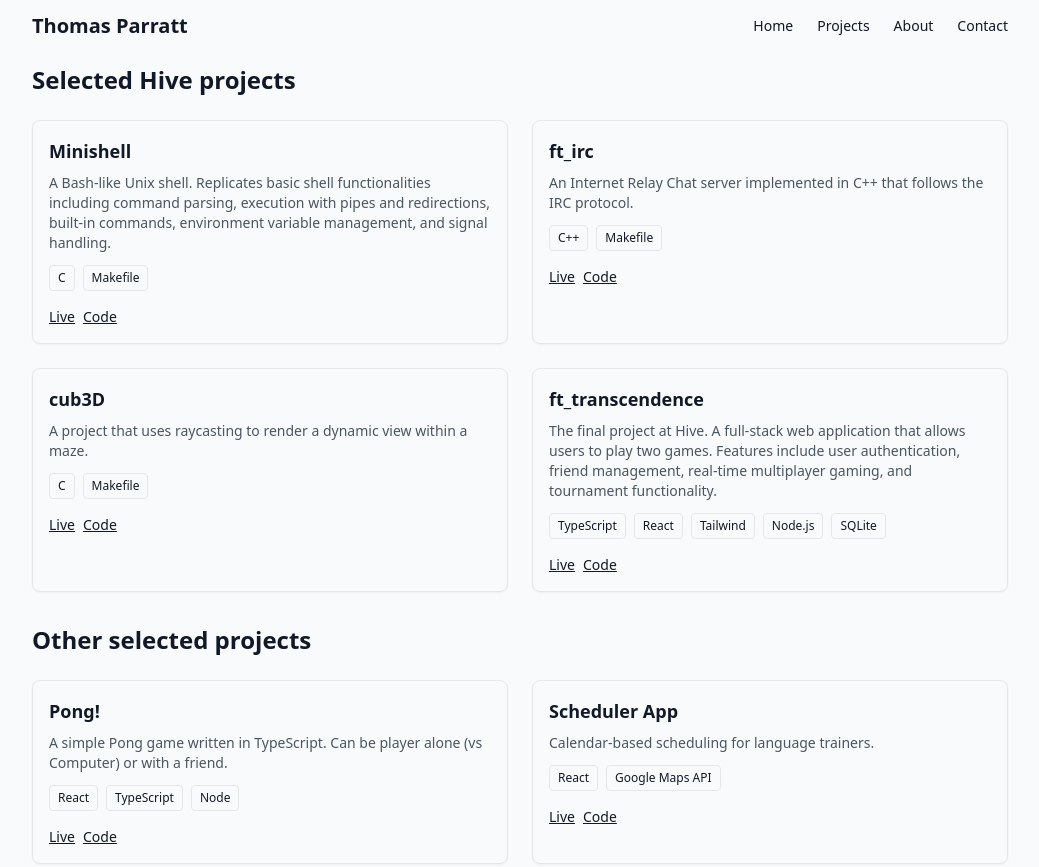
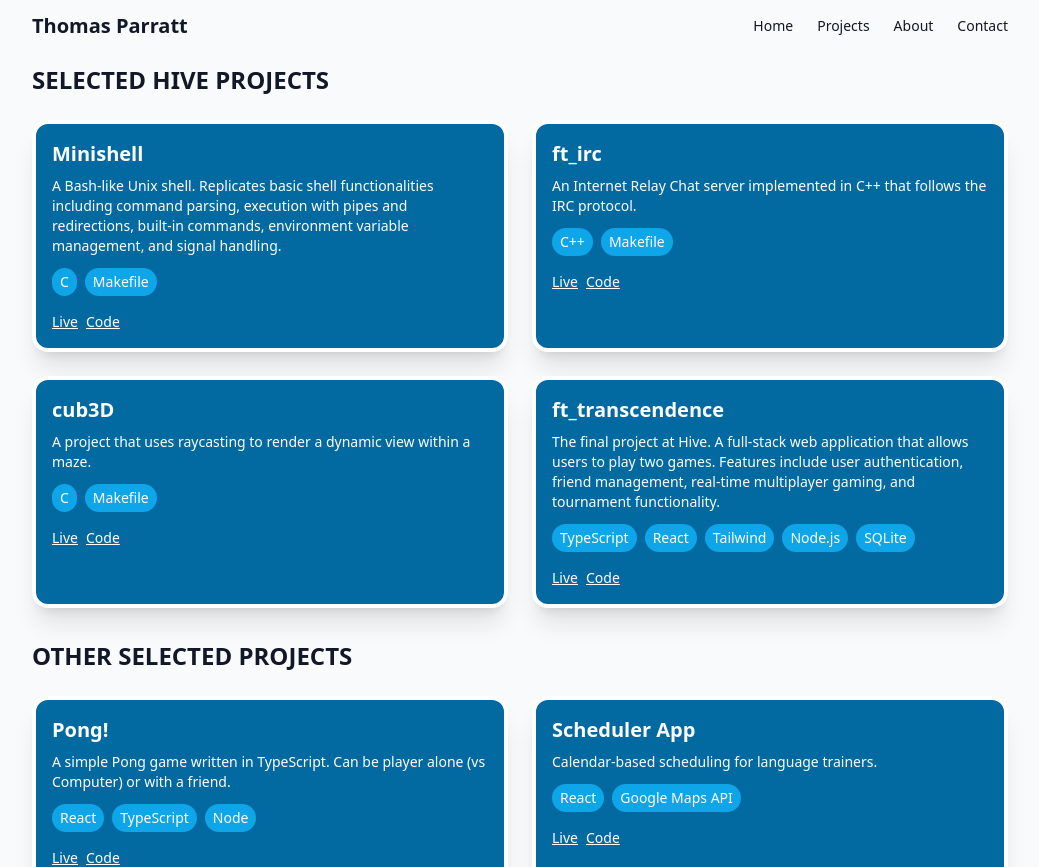
Before and after one commit to ThomasParratt/portfolio, a React (Vite) app: page /projects in a window 1280 px wide. Shown: the top 867 px of the page, without its empty margins (120-1159 px from the left). Built offline with nearby package versions, Linux system fonts and the light colour scheme.

Commit message:
styling changes to project page

```diff
--- a/src/components/ProjectCard.jsx
+++ b/src/components/ProjectCard.jsx
@@ -4,15 +4,15 @@ import { Link } from "react-router-dom"
 
 export default function ProjectCard({p}) {
     return (
-        <article className="border rounded-lg p-4 shadow-sm hover:shadow-md transition">
-            <h3 className="font-semibold text-lg">{p.title}</h3>
-            <p className="text-sm text-gray-600 mt-2">{p.description}</p>
-            <div className="mt-3 flex flex-wrap gap-2 text-xs">
-                {p.tech.map(t=> <span key={t} className="px-2 py-1 border rounded">{t}</span>)}
+        <article className="border-4 border-white rounded-2xl p-4 shadow-xl transition bg-sky-700">
+            <h3 className="font-semibold text-xl text-white">{p.title}</h3>
+            <p className="text-sm text-white mt-2">{p.description}</p>
+            <div className="mt-3 flex flex-wrap gap-2 text-sm text-white">
+                {p.tech.map(t=> <span key={t} className="px-2 py-1 rounded-2xl bg-sky-500">{t}</span>)}
             </div>
             <div className="mt-4 flex gap-2">
-                <Link to={p.live} className="text-sm underline">Live</Link>
-                <a href={p.repo} className="text-sm underline">Code</a>
+                <Link to={p.live} className="text-sm text-white underline">Live</Link>
+                <a href={p.repo} className="text-sm text-white underline">Code</a>
             </div>
         </article>
     )
--- a/src/components/Projects.jsx
+++ b/src/components/Projects.jsx
@@ -8,11 +8,11 @@ export default function Projects() {
     return (
         <section id="projects" className="py-16">
             <div className="max-w-5xl mx-auto px-6">
-                <h2 className="text-2xl font-bold">Selected Hive projects</h2>
+                <h2 className="text-2xl font-extrabold">SELECTED HIVE PROJECTS</h2>
                 <div className="mt-6 grid grid-cols-1 md:grid-cols-2 gap-6">
                     {hiveProjects.map(p=> <ProjectCard key={p.id} p={p} />)}
                 </div>
-                <h2 className="mt-8 text-2xl font-bold">Other selected projects</h2>
+                <h2 className="mt-8 text-2xl font-extrabold">OTHER SELECTED PROJECTS</h2>
                 <div className="mt-6 grid grid-cols-1 md:grid-cols-2 gap-6">
                     {projects.map(p=> <ProjectCard key={p.id} p={p} />)}
                 </div>
```
